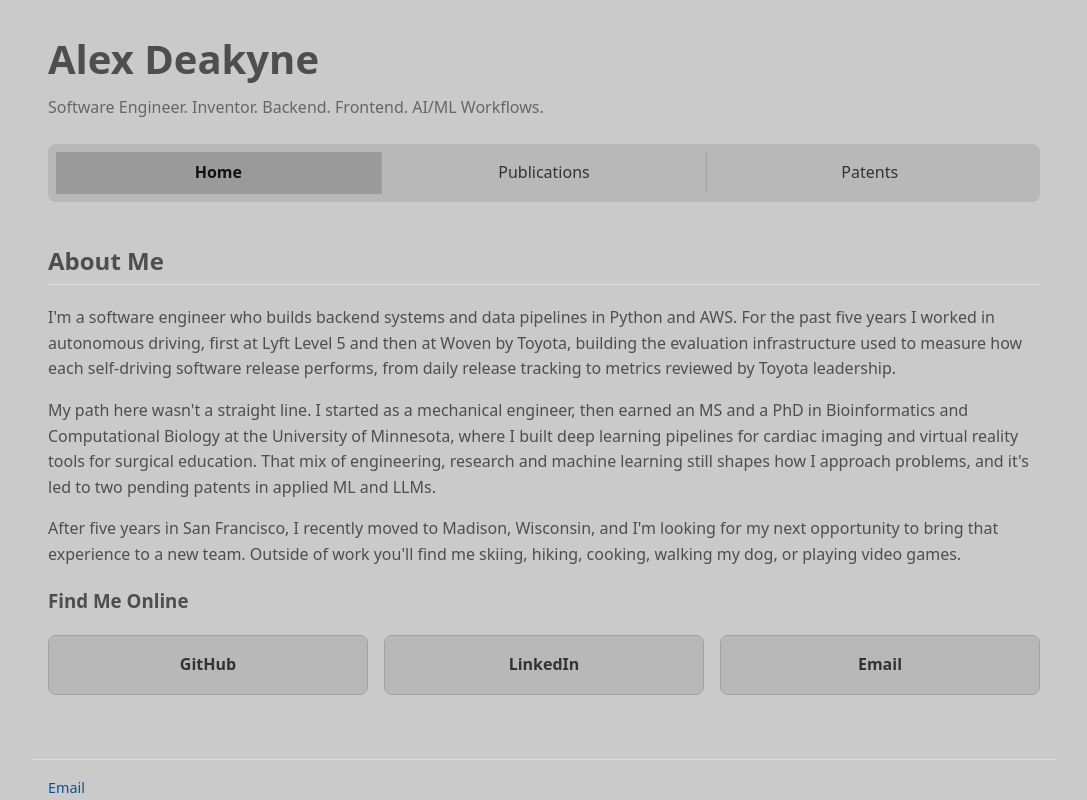
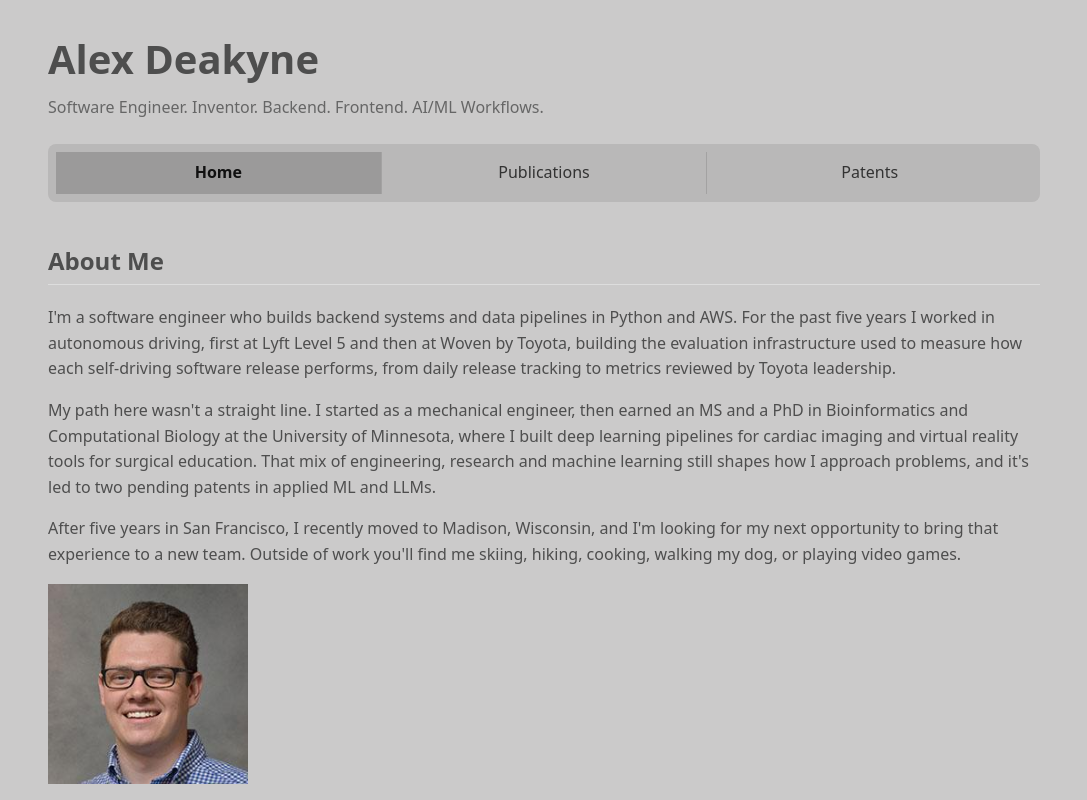
Before and after one commit to adeakyne/alexdeakyne-dev, a React (Vite) app: page / in a window 1280 px wide. Shown: the top 800 px of the page, without its empty margins (96-1183 px from the left). Built offline with nearby package versions, Linux system fonts and the light colour scheme.

Commit message:
add photo

```diff
--- a/src/components/Home.tsx
+++ b/src/components/Home.tsx
@@ -1,3 +1,5 @@
+import headshot from '../assets/headshot.jpg'
+
 function HomePage () {
     return (
         <section>
@@ -5,6 +7,7 @@ function HomePage () {
                 <p>I'm a software engineer who builds backend systems and data pipelines in Python and AWS. For the past five years I worked in autonomous driving, first at Lyft Level 5 and then at Woven by Toyota, building the evaluation infrastructure used to measure how each self-driving software release performs, from daily release tracking to metrics reviewed by Toyota leadership.</p>
                 <p>My path here wasn't a straight line. I started as a mechanical engineer, then earned an MS and a PhD in Bioinformatics and Computational Biology at the University of Minnesota, where I built deep learning pipelines for cardiac imaging and virtual reality tools for surgical education. That mix of engineering, research and machine learning still shapes how I approach problems, and it's led to two pending patents in applied ML and LLMs.</p>
                 <p>After five years in San Francisco, I recently moved to Madison, Wisconsin, and I'm looking for my next opportunity to bring that experience to a new team. Outside of work you'll find me skiing, hiking, cooking, walking my dog, or playing video games.</p>
+            <img src={headshot} alt="Alex Deakyne" width="200" />
             <h3>Find Me Online</h3>
                 <ul className="link-cards">
                     <li>
```
Also changed, not shown: src/assets/headshot.jpg (added).
